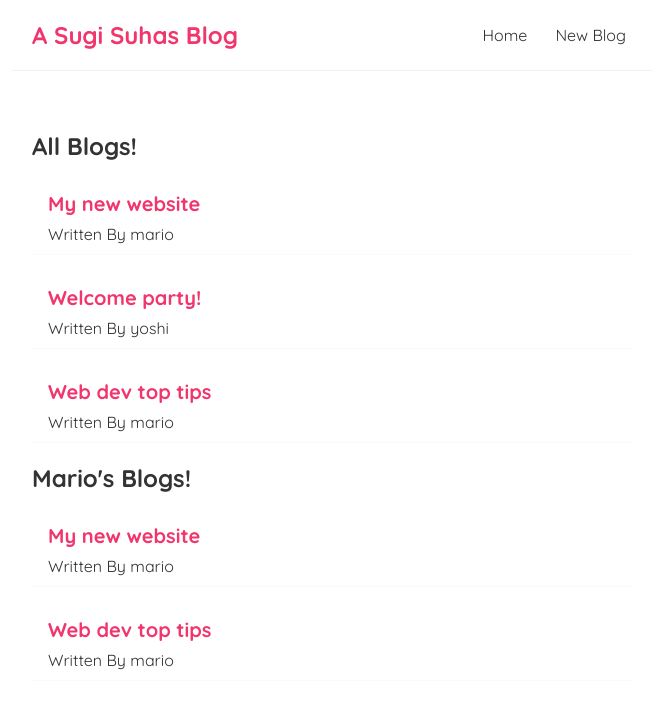
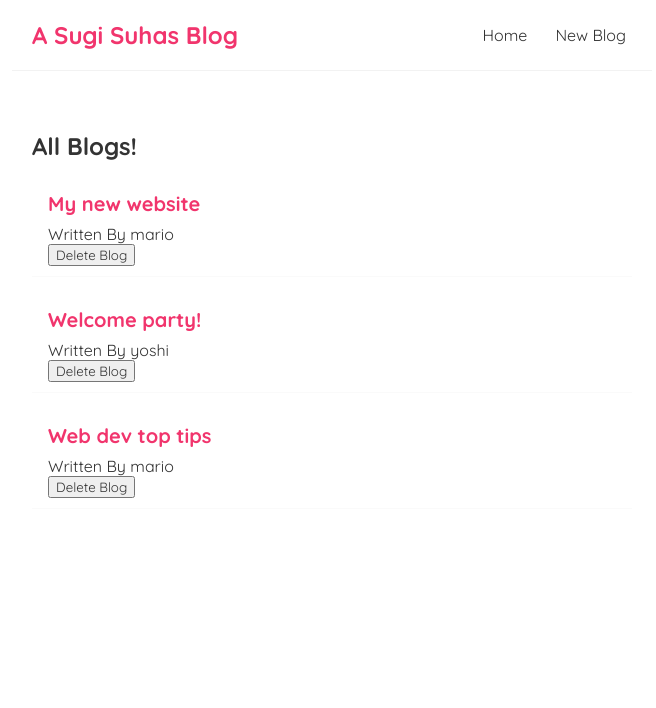
Before and after one commit to SuhasPalani/React_try, a React (Create React App) app: page / in a window 1280 px wide. Shown: the top 708 px of the page, without its empty margins (308-964 px from the left). Built offline with nearby package versions, Linux system fonts and the light colour scheme.

Commit message:
del commit

```diff
--- a/src/BlogList.js
+++ b/src/BlogList.js
@@ -1,7 +1,8 @@
-const BlogList = ({blogs,title}) => {
+const BlogList = ({blogs,title,handleDelete}) => {
     // const blogs=props.blogs;
     // const title=props.title;
     // console.log(props,blogs);
+
 
     return (
         <div className="blog-list">
@@ -10,6 +11,7 @@
                 <div className="blog-preview" key={blog.id}>
                     <h2>{blog.title}</h2>
                     <p>Written By {blog.author}</p>
+                    <button onClick={() => handleDelete(blog.id)}>Delete Blog</button>
                 </div>
             ))}
         </div>
--- a/src/Home.js
+++ b/src/Home.js
@@ -9,11 +9,16 @@
         { title: 'Web dev top tips', body: 'lorem ipsum...', author: 'mario', id: 3 }
     ]);
 
+    const handleDelete=(id) => {
+        const newBlogs= blogs.filter(blog => blog.id!== id);
+        setBlogs(newBlogs);
+    }
+
     return (
 
         <div className="home">
-            <BlogList blogs={blogs} title="All Blogs!" />
-            <BlogList blogs={blogs.filter((blog) => blog.author==='mario')} title="Mario's Blogs!" />
+            <BlogList blogs={blogs} title="All Blogs!" handleDelete={handleDelete}/>
+            {/* <BlogList blogs={blogs.filter((blog) => blog.author==='mario')} title="Mario's Blogs!" /> */}
 
         </div>
     );
```
Also changed, not shown: src/dumpt.txt.
